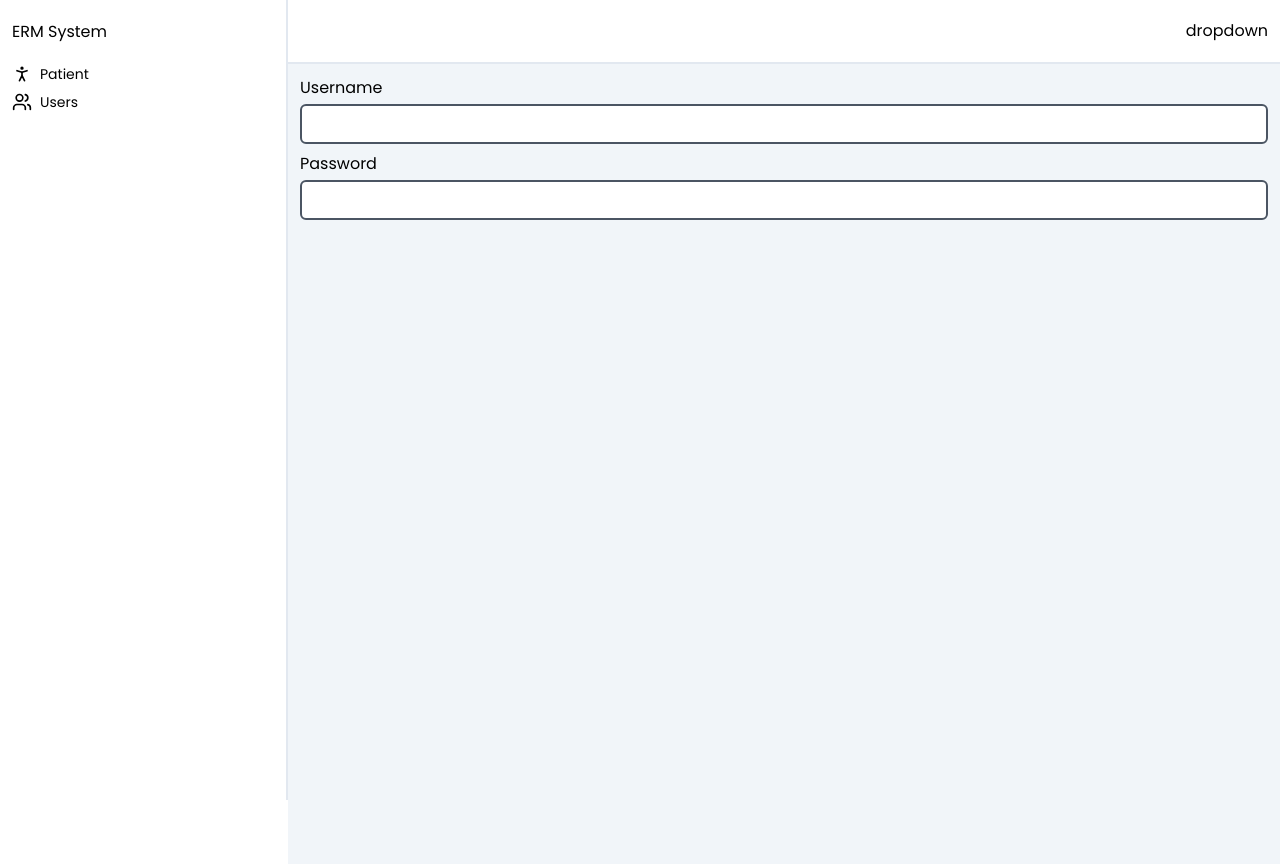
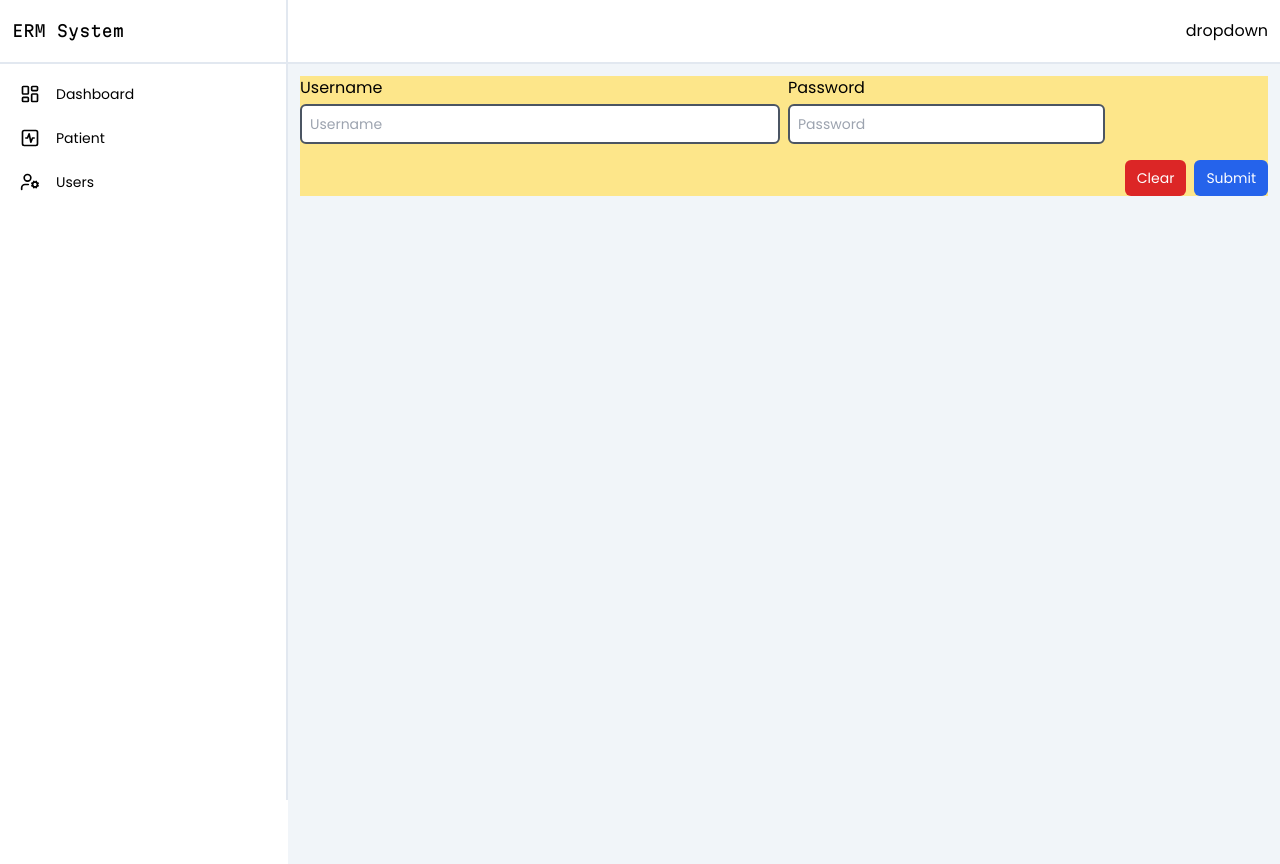
Before and after one commit to Mzala123/Erm-healthcare, a React (Vite) app: page / in a window 1280 px wide. Both pictures are taken after a click on the button "Login". Built offline with nearby package versions, Linux system fonts and the light colour scheme.

Commit message:
improvin form builder

```diff
--- a/src/components/auth/Login.jsx
+++ b/src/components/auth/Login.jsx
@@ -1,4 +1,4 @@
-import {useMemo} from "react";
+import {useMemo, useState} from "react";
 import FormBuilder from "../form/FormBuilder.jsx";
 import Button from "../ui/Button.jsx";
 import {Link, useNavigate} from "react-router-dom";
@@ -6,15 +6,15 @@ import {Link, useNavigate} from "react-router-dom";
 function Login(){
 
     const navigate =  useNavigate()
-    const loginForm = useMemo(()=>{
-        return  [
+    const loginForm = useMemo(()=> [
+
             {
                 name:"username",
                 value:"",
                 required:true,
                 type:"text",
-                width: 4,
-                placeholder:"Username",
+                width: 12,
+                placeholder:"Enter your username",
                 label:"Username",
             },
             {
@@ -22,16 +22,18 @@ function Login(){
                 value:"",
                 required:true,
                 type:"password",
-                width: 4,
-                placeholder:"Password",
+                width: 12,
+                placeholder:"Enter your password",
                 label:"Password",
             }
-        ]
-    },[])
+        ],[])
 
-    function handleLogin(e){
-        e.preventDefault()
-       navigate("/layout")
+   const data =  {}
+
+    function handleLogin(dataRecord){
+        console.log(dataRecord)
+        console.log(data)
+        navigate("/layout")
     }
 
     return (
@@ -39,10 +41,10 @@ function Login(){
             <div className="flex gap-4 flex-col p-4 rounded-md w-96">
                 <h1 className="text-lg font-Martian font-semibold">EMR Healthcare</h1>
                 <div className="flex flex-col gap-6">
-                    <FormBuilder formFields={loginForm} />
+                    <FormBuilder formFields={loginForm} onSubmit={handleLogin} formData={data} formActionTitle={"Login"}/>
                     <Button onClick={handleLogin}>Login</Button>
                     <p className="text-sm text-center">
-                        <span>Don't have an Account? </span>
+                        <span>Dont have an Account? </span>
                         <Link to={"/register"} className={"text-blue-600 underline hover:text-blue-700"}>
                              Register
                         </Link>
--- a/src/components/form/FormBuilder.jsx
+++ b/src/components/form/FormBuilder.jsx
@@ -1,40 +1,82 @@
 import PropTypes from "prop-types";
 import {useState} from "react";
 import InputField from "./InputField.jsx";
+import Button from "../ui/Button.jsx";
 
-function FormBuilder({formFields=[]}) {
+function FormBuilder({onSubmit, formFields=[], formData={}, formActionTitle=""}) {
 
     const [fields, setFields] = useState(formFields);
-    const [formDataObj, setFormDataObj] = useState({});
+    // const [formDataObj, setFormDataObj] = useState({});
 
 
     function handleChange(e) {
        const {name, value} = e.target;
        console.log(name);
-       setFields(
-           fields.map((field )=>{
-                   setFormDataObj(
-                       {...formDataObj,
-                           [name]: e.target.value
-                       });
-               return field.name === name ? {...field, value: value} : field
-           })
-       )
+       const updatedFields = fields.map((field)=>{
+           return field.name === name ? {...field, value: value} : field
+       })
+       setFields(updatedFields)
+       // setFields(
+       //     fields.map((field )=>{
+       //             setFormDataObj(
+       //                 {...formDataObj,
+       //                     [name]: e.target.valuex
+       //                 });
+       //         return field.name === name ? {...field, value: value} : field
+       //     })
+       // )
     }
 
     function handleSubmit(e) {
         e.preventDefault();
+        formData = fields.reduce((acc, field)=>{
+            acc[field.name] = field.value;
+            return acc;
+        }, {})
+        console.log(formData)
+        onSubmit(formData);
+    }
 
+    function getSize(size){
+        switch(size){
+            case 1:
+                return "col-span-12 md:col-span-1"
+            case 2:
+                return "col-span-12 md:col-span-2"
+            case 3:
+                return "col-span-12 md:col-span-3"
+            case 4:
+                return "col-span-12 md:col-span-4"
+            case 5:
+                return "col-span-12 md:col-span-5"
+            case 6:
+                return "col-span-12 md:col-span-6"
+            case 7:
+                return "col-span-12 md:col-span-7"
+            case 8:
+                return "col-span-12 md:col-span-8"
+            case 9:
+                return "col-span-12 md:col-span-9"
+            case 10:
+                return "col-span-12 md:col-span-10"
+            case 11:
+                return "col-span-12 md:col-span-11"
+            case 12:
+                return "col-span-12 md:col-span-12"
+            default :
+                return "col-span-12"
+
+        }
     }
 
     return(
-        <div className="">
-            <form className="flex flex-col gap-2" onSubmit={handleSubmit}>
+        <div className="container mx-auto bg-amber-200 justify-center">
+            <form className="grid grid-cols-12 gap-2" onSubmit={handleSubmit}>
                 {
                     fields.map((field) => {
-                         switch (field.type) {
+                        switch (field.type) {
                              case "text":
-                                 return <div key={field.name}>
+                                 return <div key={field.name} className={`${getSize(field.width)}`}>
                                      <InputField
                                          name={field.name}
                                          onChange={handleChange}
@@ -42,10 +84,11 @@ function FormBuilder({formFields=[]}) {
                                          label={field.label}
                                          required={field.required}
                                          type={field.type}
+                                         placeholder={field.placeholder}
                                      />
                                  </div>
                              case "password":
-                                 return <div key={field.name}>
+                                 return <div key={field.name} className={`${getSize(field.width)}`}>
                                      <InputField
                                          name={field.name}
                                          onChange={handleChange}
@@ -53,6 +96,7 @@ function FormBuilder({formFields=[]}) {
                                          label={field.label}
                                          required={field.required}
                                          type={field.type}
+                                         placeholder={field.placeholder}
                                      />
                                  </div>
 
@@ -60,13 +104,31 @@ function FormBuilder({formFields=[]}) {
                          }
                     })
                 }
+                <div className="flex col-span-12 justify-end mt-2 gap-2">
+                    <Button className={"col-span-6"}  variant="danger" type="reset">Clear</Button>
+                    <Button className={"col-span-6"}  variant="primary" type="submit">Submit</Button>
+                </div>
+
             </form>
+            {}
         </div>
     )
 }
 
 FormBuilder.propTypes = {
-    formFields: PropTypes.array
+    formFields: PropTypes.arrayOf(
+        PropTypes.shape({
+            name: PropTypes.string.isRequired,
+            type: PropTypes.string.isRequired,
+            label: PropTypes.string,
+            required: PropTypes.bool,
+            width: PropTypes.number.isRequired,
+            value: PropTypes.string,
+        })
+    ),
+    onSubmit: PropTypes.func,
+    formData: PropTypes.object,
+    formActionTitle: PropTypes.string,
 }
 
 export default FormBuilder;
--- a/src/components/form/InputField.jsx
+++ b/src/components/form/InputField.jsx
@@ -2,9 +2,9 @@ import PropTypes from "prop-types";
 
 function InputField({placeholder, value, onChange, name, onKeyUp, type="text", required, label}) {
       return(
-          <div className="flex flex-col gap-1">
+          <div className={`flex flex-col gap-1`}>
                <label htmlFor={name}>{label}</label>
-               <input className="px-2 py-2 text-sm border-2 border-gray-600 focus:ring-2 rounded-md "
+               <input className={`px-2 py-2 text-sm border-2 border-gray-600 focus:ring-2 rounded-md `}
                       type={type}
                       placeholder={placeholder}
                       value={value}
@@ -25,7 +25,8 @@ InputField.propTypes = {
     onKeyUp: PropTypes.func,
     type: PropTypes.any,
     required: PropTypes.bool,
-    label: PropTypes.string
+    label: PropTypes.string,
+    width: PropTypes.number,
 }
 
 export default InputField;
--- a/src/components/layout/Layout.jsx
+++ b/src/components/layout/Layout.jsx
@@ -30,7 +30,7 @@ function Layout() {
                 value:"",
                 required:true,
                 type:"text",
-                width: 4,
+                width: 6,
                 placeholder:"Username",
                 label:"Username",
             },
@@ -51,7 +51,6 @@ function Layout() {
 
 
     useEffect(() => {
-        console.log(isOpen)
         if(isOpen){
             document.addEventListener("mousedown", handleClickAway);
         }else{
@@ -73,9 +72,7 @@ function Layout() {
            <div className="w-full">
                <Appbar handleOpenMenu={handleToggleMenu}/>
                <div className="bg-slate-100 h-full p-3 transition-all relative top-16 lg:ml-72">
-                  {/*<Outlet/>*/}
-                  {/* <InputField label="Username"/>*/}
-                  {/* <Button>Add patient</Button>*/}
+
                    <FormBuilder formFields={loginForm}/>
                </div>
            </div>
--- a/src/components/layout/Sidebar.jsx
+++ b/src/components/layout/Sidebar.jsx
@@ -8,20 +8,21 @@ function Sidebar({handleCloseMenu, isOpen}) {
 
 
     return (
-        <div className={`bg-white border-r-2 border-slate-200 min-w-72 w-72 h-screen fixed z-20 transition-all shadow-md ${isOpen ? "left-0" : "-left-72"} lg:left-0 lg:shadow-none`}>
-            <div className="flex justify-between items-center h-16 pl-3">
-                <div>
+        <div className={`bg-white  min-w-72 w-72 h-screen fixed z-20 transition-all shadow-md lg:border-r-2 lg:border-slate-200 ${isOpen ? "left-0" : "-left-72"} lg:left-0 lg:shadow-none`}>
+            <div className="flex justify-between items-center h-16 pl-3 border-b-2 border-slate-200 ">
+                <div className="font-Martian">
                     ERM System
                 </div>
                 <div>
                    <PanelLeft onClick={handleCloseMenu} className="cursor-pointer -mr-[0.5px] lg:hidden "/>
                 </div>
             </div>
-            <div className="px-3 flex flex-col gap-2 text-sm">
+            <div className="px-3 flex flex-col gap-2 text-sm mt-3">
                 {
                  menuItems.map((menuItem) => (
                      // <div key={menuItem.title} className="flex">
-                         <Link key={menuItem.title}  className={`flex gap-2 items-center`}  to={`/${menuItem.name}`} ><span>{menuItem.icon}</span>{menuItem.title}</Link>
+                         <Link key={menuItem.title}  className={`flex gap-4 items-center p-2 hover:text-white hover:rounded-lg hover:border-blue-700 hover:bg-blue-500`}
+                               to={`/layout/${menuItem.name}`} ><span>{menuItem.icon}</span>{menuItem.title}</Link>
                      // </div>
                  ))
                 }
--- a/src/routes/Menu.jsx
+++ b/src/routes/Menu.jsx
@@ -1,7 +1,8 @@
 
-import {PersonStanding, Users} from "lucide-react";
+import {LayoutDashboard, SquareActivity, UserCog} from "lucide-react";
 
 export const Menu = [
-    {title:"Patient", icon:<PersonStanding size={20}/>, name:"patients"},
-    {title: "Users", icon:<Users size={20}/>, name:"users"},
+    {title:"Dashboard", icon:<LayoutDashboard size={20}/>, name:"dashboard"},
+    {title:"Patient", icon:<SquareActivity size={20}/>, name:"patients"},
+    {title:"Users", icon:<UserCog size={20}/>, name:"users"},
 ]
```
Also changed, not shown: src/routes/Router.jsx (+20 -0 lines).
